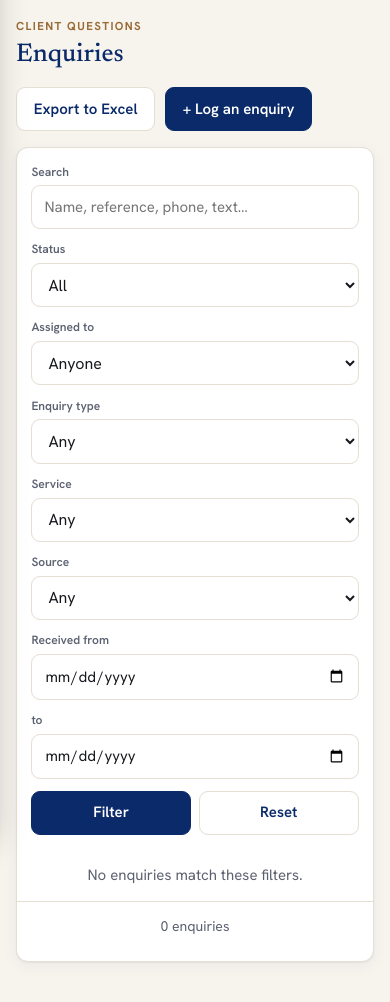
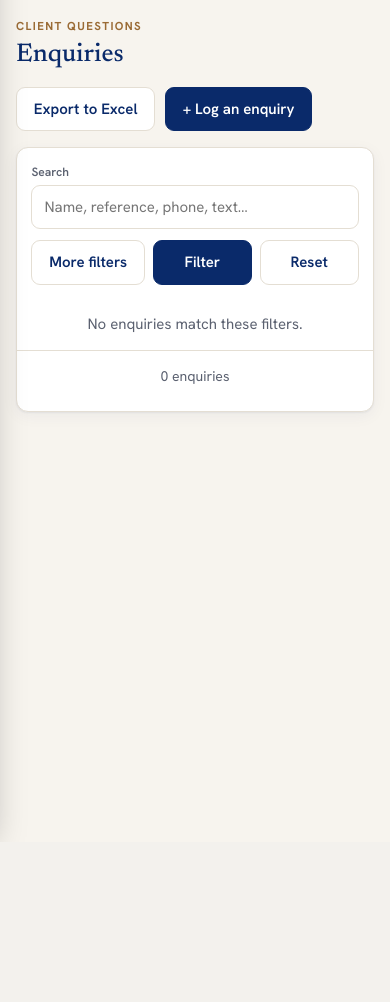
Before and after one commit to n02418505p-creator/CRM, a Django app: page /enquiries/ in a window 390 px wide. Shown: the part 64-1066 px from the top of the page. After the commit the page ends 898 px from the top, so only its background shows below. Run offline with Django 5.2, Linux system fonts and the light colour scheme; the visitor is signed in with stand-in values (Sample User, id 1); data comes from the database, SQL or seed files in the repository; data that the repository does not hold is empty.

Commit message:
Phones: list filters tuck away behind 'More filters'
Co-Authored-By: Claude Opus 5.5 <noreply@anthropic.com>
Claude-Session: https://claude.ai/code/session_01ATc9bEjTy7GTyzV5oghb8A

```diff
--- a/complaints/static/portal/portal.css
+++ b/complaints/static/portal/portal.css
@@ -532,3 +532,12 @@ label.check input { margin-top: .2rem; accent-color: var(--navy); }
   table.list td.empty { grid-column: 1 / -1; text-align: center; }
   table.list td { white-space: normal !important; overflow-wrap: anywhere; }
 }
+
+/* Phones: list filters collapse behind "More filters" */
+.filters-toggle { display: none; }
+@media (max-width: 820px) {
+  .filters-toggle { display: inline-flex; }
+  .filters:not(.open) > div:not(:first-child):not(.actions) { display: none; }
+  .filters .actions { display: flex; gap: .5rem; }
+  .filters .actions .btn { flex: 1; justify-content: center; }
+}
--- a/complaints/static/portal/portal.js
+++ b/complaints/static/portal/portal.js
@@ -33,6 +33,19 @@
   // Page name in the phone top bar
   var titleEl = document.getElementById("topbarTitle");
   if (titleEl) { titleEl.textContent = document.title.replace(/^\(\d+\)\s*/, "").split(" · ")[0]; }
+
+  // Phones: show or hide the extra list filters
+  var filtersForm = document.getElementById("filtersForm");
+  var filtersToggle = document.getElementById("filtersToggle");
+  if (filtersForm && filtersToggle) {
+    var syncFilters = function () {
+      var open = filtersForm.classList.contains("open");
+      filtersToggle.textContent = open ? "Fewer filters" : "More filters";
+      filtersToggle.setAttribute("aria-expanded", String(open));
+    };
+    filtersToggle.addEventListener("click", function () { filtersForm.classList.toggle("open"); syncFilters(); });
+    syncFilters();
+  }
 
   // Light / dark theme
   var themeBtn = document.getElementById("themeBtn");
--- a/complaints/templates/portal/complaint_list.html
+++ b/complaints/templates/portal/complaint_list.html
@@ -13,7 +13,7 @@
 </div>
 
 <section class="card">
-  <form class="filters" method="get">
+  <form class="filters{% if filters.status or filters.assigned or filters.source or filters.from or filters.to or filters.enquiry_type or filters.service %} open{% endif %}" method="get" id="filtersForm">
     <div>
       <label for="f-q">Search</label>
       <input id="f-q" type="search" name="q" value="{{ filters.q }}" placeholder="Name, reference, phone, text…">
@@ -68,6 +68,7 @@
       <input id="f-to" type="date" name="to" value="{{ filters.to }}">
     </div>
     <div class="actions">
+      <button class="btn btn-ghost filters-toggle" type="button" id="filtersToggle" aria-expanded="false">More filters</button>
       <button class="btn" type="submit">Filter</button>
       <a class="btn btn-ghost" href="{{ list_url }}">Reset</a>
     </div>
--- a/complaints/tests_mobile.py
+++ b/complaints/tests_mobile.py
@@ -146,6 +146,9 @@ class PhoneLayoutTests(StaticLiveServerTestCase):
         self.assertFalse(page.is_visible("table.list thead"))
         label = page.evaluate("getComputedStyle(document.querySelector('td[data-label=\"Status\"]'), '::before').content")
         self.assertIn("Status", label)
+        self.assertFalse(page.is_visible("#f-status"))
+        page.click("#filtersToggle")
+        self.assertTrue(page.is_visible("#f-status"))
         context.close()
 
     def test_sign_in_page(self):
```
